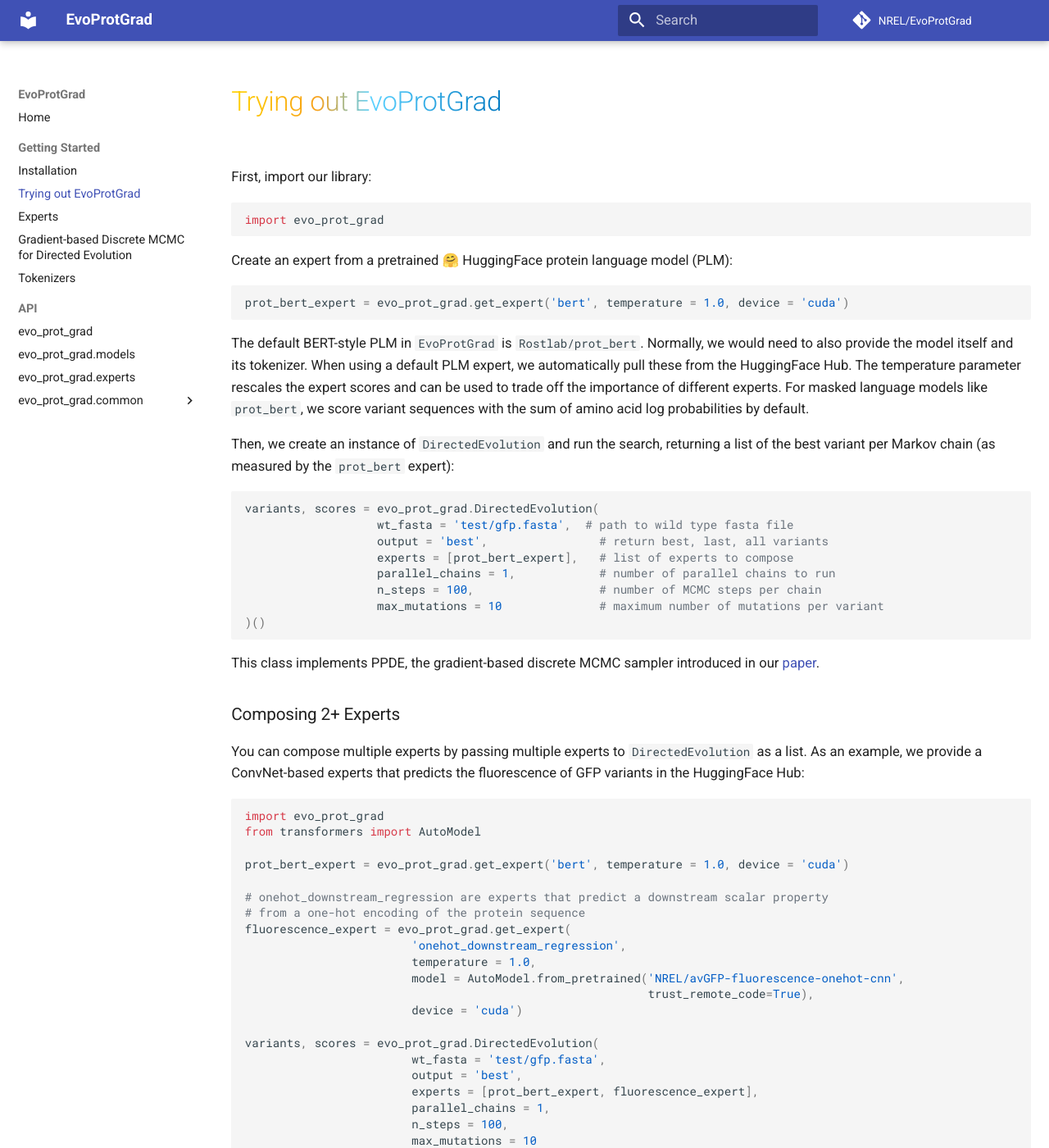
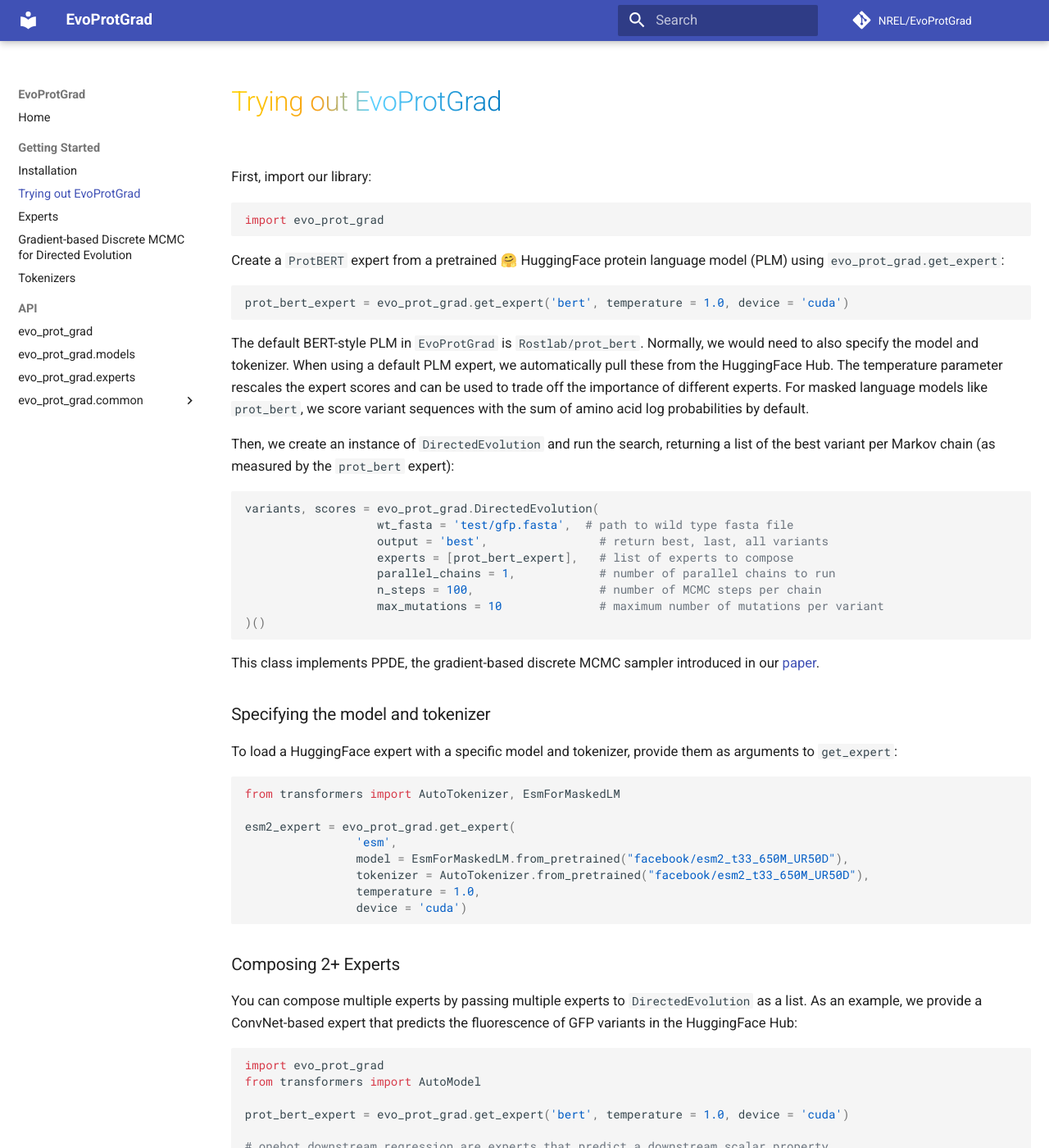
Before and after one commit to NREL/EvoProtGrad, an MkDocs documentation site: the page built from docs/getting_started/Trying_out_EvoProtGrad.md, in a window 1280 px wide and 1400 px high. Shown: the whole window at 82% size. Built offline with MkDocs 1.6.1 and Material for MkDocs 9.7.7, drawn with Linux system fonts in a browser that asks for light colours; comment, search, counter and statistics services are not loaded.

Commit message:
Adding more examples for get_expert

````diff
--- a/docs/getting_started/Trying_out_EvoProtGrad.md
+++ b/docs/getting_started/Trying_out_EvoProtGrad.md
@@ -4,12 +4,12 @@
 import evo_prot_grad
 ```
 
-Create an expert from a pretrained 🤗 HuggingFace protein language model (PLM):
+Create a `ProtBERT` expert from a pretrained 🤗 HuggingFace protein language model (PLM) using `evo_prot_grad.get_expert`:
 
 ```python
 prot_bert_expert = evo_prot_grad.get_expert('bert', temperature = 1.0, device = 'cuda')
 ```
-The default BERT-style PLM in `EvoProtGrad` is `Rostlab/prot_bert`. Normally, we would need to also provide the model itself and its tokenizer. When using a default PLM expert, we automatically pull these from the HuggingFace Hub. The temperature parameter rescales the expert scores and can be used to trade off the importance of different experts. For masked language models like `prot_bert`, we score variant sequences with the sum of amino acid log probabilities by default.
+The default BERT-style PLM in `EvoProtGrad` is `Rostlab/prot_bert`. Normally, we would need to also specify the model and tokenizer. When using a default PLM expert, we automatically pull these from the HuggingFace Hub. The temperature parameter rescales the expert scores and can be used to trade off the importance of different experts. For masked language models like `prot_bert`, we score variant sequences with the sum of amino acid log probabilities by default.
 
 Then, we create an instance of `DirectedEvolution` and run the search, returning a list of the best variant per Markov chain (as measured by the `prot_bert` expert):
 
@@ -26,9 +26,24 @@
 
 This class implements PPDE, the gradient-based discrete MCMC sampler introduced in our [paper](https://doi.org/10.1088/2632-2153/accacd).
 
+### Specifying the model and tokenizer
+
+To load a HuggingFace expert with a specific model and tokenizer, provide them as arguments to `get_expert`:
+
+```python
+from transformers import AutoTokenizer, EsmForMaskedLM
+
+esm2_expert = evo_prot_grad.get_expert(
+                'esm',
+                model = EsmForMaskedLM.from_pretrained("facebook/esm2_t33_650M_UR50D"),
+                tokenizer = AutoTokenizer.from_pretrained("facebook/esm2_t33_650M_UR50D"),
+                temperature = 1.0,
+                device = 'cuda')
+```
+
 ### Composing 2+ Experts
 
-You can compose multiple experts by passing multiple experts to `DirectedEvolution` as a list. As an example, we provide a ConvNet-based experts that predicts the fluorescence of GFP variants in the HuggingFace Hub:
+You can compose multiple experts by passing multiple experts to `DirectedEvolution` as a list. As an example, we provide a ConvNet-based expert that predicts the fluorescence of GFP variants in the HuggingFace Hub:
 
 ```python
 
````
Also changed, not shown: README.md (+2 -2 lines), docs/getting_started/experts.md (+6 -4 lines), docs/index.md (+3 -2 lines), evo_prot_grad/__init__.py (+21 -0 lines), 1 other file.
